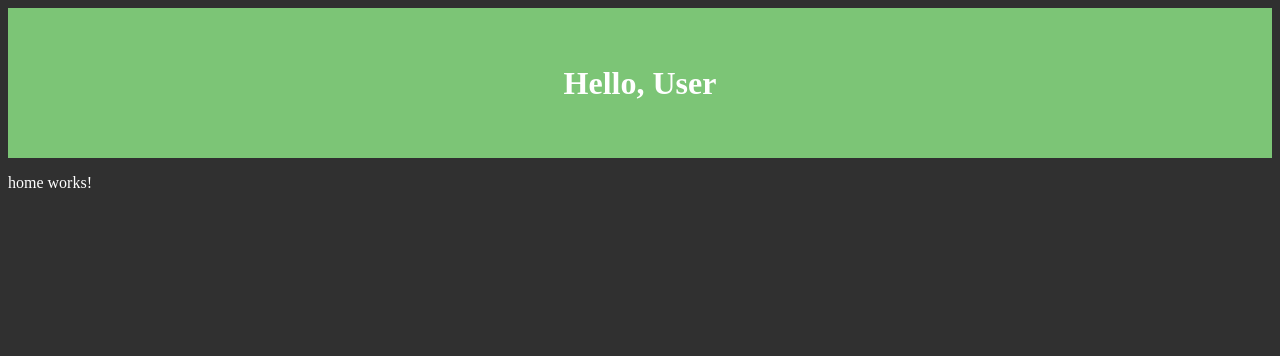
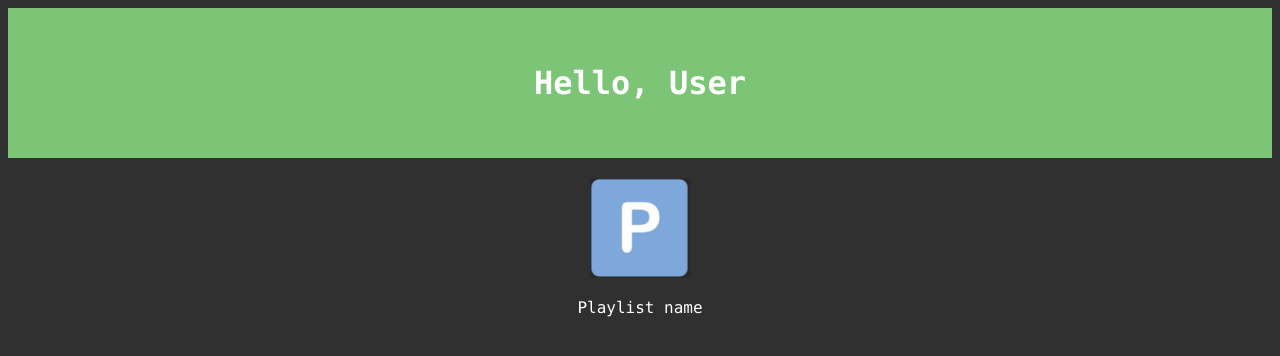
Before and after one commit to CSC4790-Fall2021-Org/senior-project-partify, an Angular app in the folder app-root/: page / in a window 1280 px wide. Shown: the top 356 px of the page. Built offline with nearby package versions, Linux system fonts and the light colour scheme.

Commit message:
playlist-cover component created

```diff
--- a/app-root/src/app/app.module.ts
+++ b/app-root/src/app/app.module.ts
@@ -4,13 +4,15 @@ import { BrowserModule } from '@angular/platform-browser';
 import { AppComponent } from './app.component';
 import { HomeComponent } from './home/home.component';
 import { NavbarComponent } from './navbar/navbar.component';
+import { PlaylistCoverComponent } from './playlist-cover/playlist-cover.component';
 
 
 @NgModule({
   declarations: [
     AppComponent,
     HomeComponent,
-    NavbarComponent
+    NavbarComponent,
+    PlaylistCoverComponent
   ],
   imports: [
     BrowserModule
--- a/app-root/src/app/home/home.component.html
+++ b/app-root/src/app/home/home.component.html
@@ -1 +1 @@
-<p>home works!</p>
+<app-playlist-cover></app-playlist-cover>
--- /dev/null
+++ b/app-root/src/app/playlist-cover/playlist-cover.component.html
@@ -0,0 +1,2 @@
+<img src="../../assets/images/playlistCover.PNG">
+<p>Playlist name</p>
--- /dev/null
+++ b/app-root/src/app/playlist-cover/playlist-cover.component.ts
@@ -0,0 +1,15 @@
+import { Component, OnInit } from '@angular/core';
+
+@Component({
+  selector: 'app-playlist-cover',
+  templateUrl: './playlist-cover.component.html',
+  styleUrls: ['./playlist-cover.component.css']
+})
+export class PlaylistCoverComponent implements OnInit {
+
+  constructor() { }
+
+  ngOnInit(): void {
+  }
+
+}
--- a/app-root/src/styles.css
+++ b/app-root/src/styles.css
@@ -3,6 +3,13 @@
 * {
     background-color: #303030;
     color: white;
+    font-family: "Monaco", monospace;
+}
+
+app-home{
+    display: flex;
+    flex-direction: row;
+    justify-content: center;
 }
 
 app-navbar{
@@ -14,9 +21,20 @@ app-navbar{
     justify-content: center;
     align-items: center;
     fill: #7cc576;
+    margin-bottom: 20px;
 }
 
 app-navbar h1{
     color: white;
     background-color: #7cc576;
 }
+
+app-playlist-cover{
+    text-align: center;
+}
+
+app-playlist-cover img{
+    width: 100px;
+    height: 100px;
+    display: inline-block;
+}
```
Also changed, not shown: app-root/src/app/playlist-cover/playlist-cover.component.css (added), app-root/src/assets/images/playlistCover.PNG (added), 1 other file (tests, documents, lock files or other folders).
